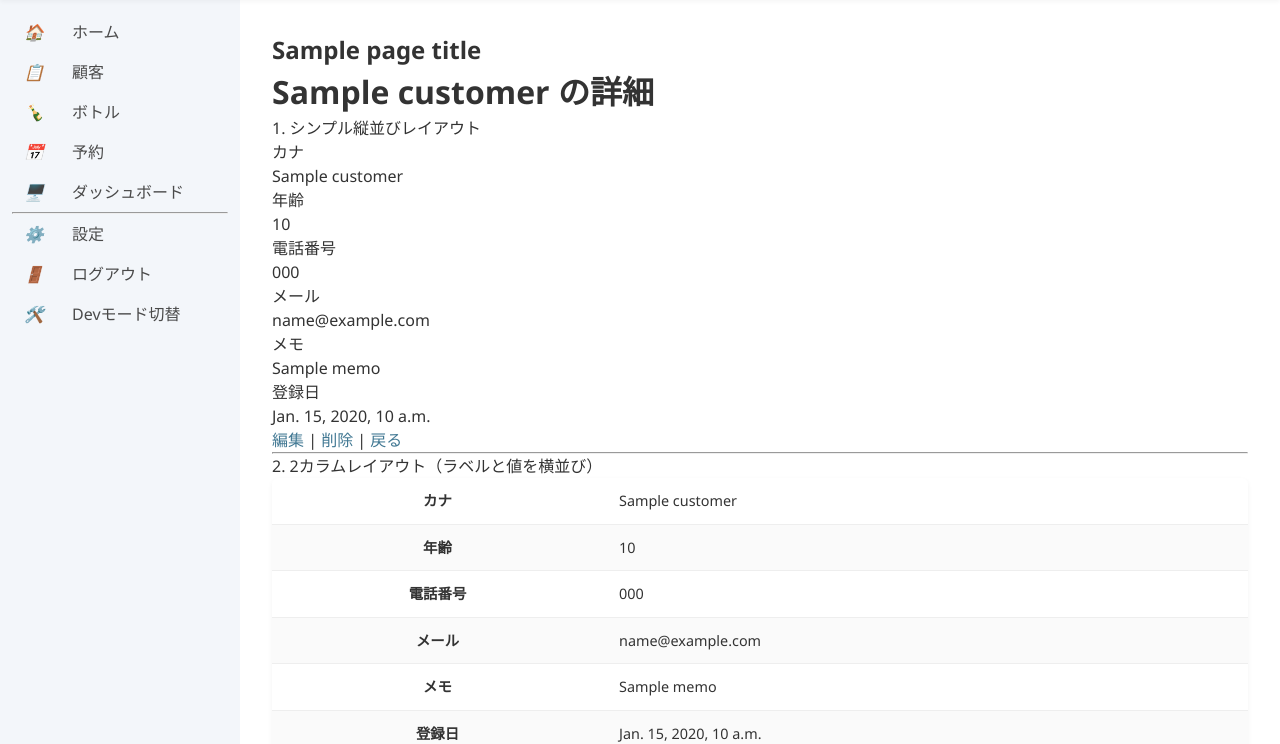
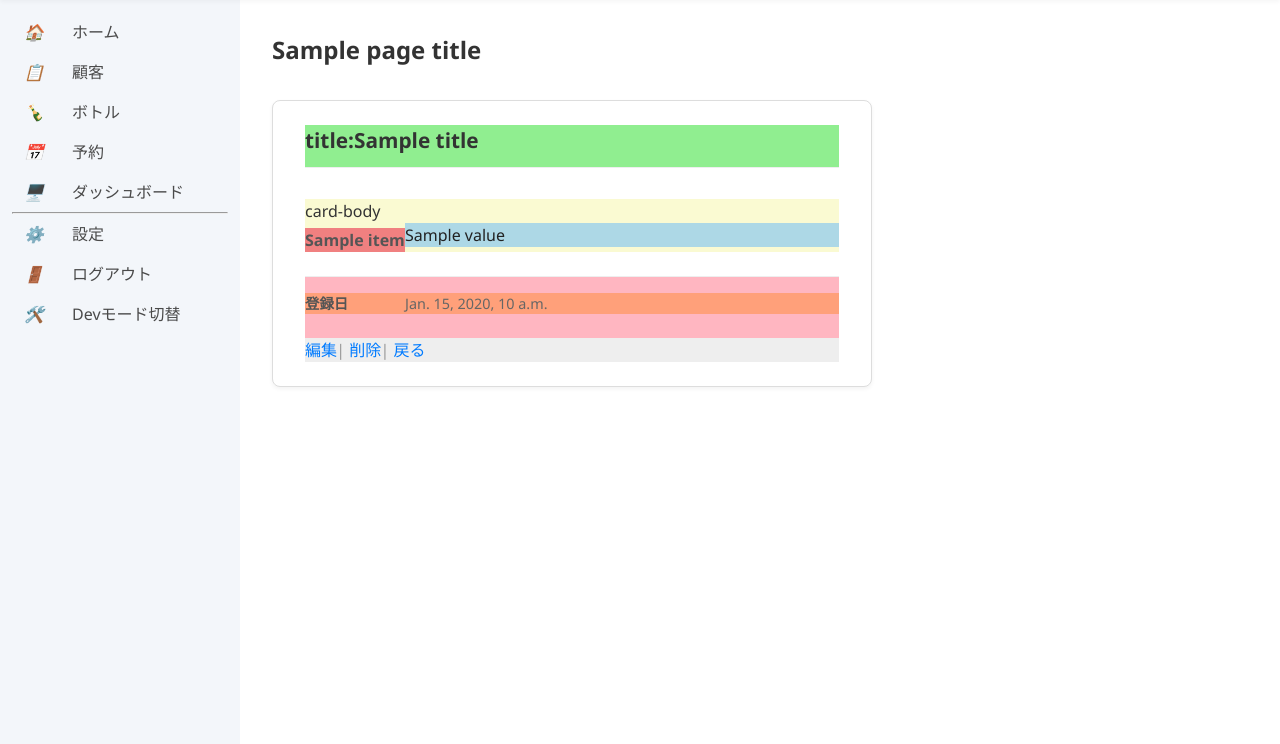
Before and after one commit to hryoko/simplecrm, a Django app: template templates/customers/customer_detail.html in a window 1280 px wide. Shown: the part 56-800 px from the top of the page. Run offline with Django 5.2, Linux system fonts and the light colour scheme; the template is opened without the code that fills it: most values are stand-ins (such as "Sample title", 1, 10 or a date in 2020).

Commit message:
20250701-01 layout

```diff
--- a/scss/_sagyo.scss
+++ b/scss/_sagyo.scss
@@ -314,6 +314,210 @@ input[type="button"] {
   }
 }
 
+// button[type="submit"] {
+//   margin-top: 1em;
+//   padding: 0.6em 1.2em;
+//   background-color: #007bff;
+//   color: white;
+//   border: none;
+//   border-radius: 4px;
+//   font-size: 1em;
+//   cursor: pointer;
+
+//   &:hover {
+//     background-color: #0056b3;
+//   }
+
+//   &:disabled {
+//     background-color: #ccc;
+//     cursor: not-allowed;
+//   }
+// }
+
+/* ------------------------------
+  Card
+------------------------------ */
+.component-card {
+  max-width: 600px;
+  margin: 2em 0;
+  padding: 1.5em 2em;
+  background: #fff;
+  border: 1px solid #ddd;
+  border-radius: 8px;
+  box-shadow: 0 2px 4px rgba(0, 0, 0, 0.05);
+
+  .card-header {
+    background-color: lightgreen;
+
+    h3 {
+      margin-bottom: 1.5em;
+      font-size: 1.3em;
+      border-bottom: 1px solid #eee;
+      padding-bottom: 0.5em;
+    }
+  }
+
+  .card-body {
+    background-color: lightgoldenrodyellow;
+    // padding: 1.5em 0;
+
+    .card-row {
+      display: flex;
+      align-items: flex-start;
+      margin-bottom: 1.2em;
+      // justify-content: flex-start; // 左詰め
+      // padding: 0.1em 0;
+      // border-bottom: 1px solid #f0f0f0;
+
+      .label {
+        background-color: lightcoral;
+        min-width: 100px;
+        font-weight: bold;
+        color: #555;
+        margin-top: 0.3em;
+      }
+
+      .value {
+        background-color: lightblue;
+        flex: 1;
+        color: #222;
+        text-align: left; // ← 左寄せ
+      }
+    }
+  }
+
+  .card-footer {
+    background-color: lightpink;
+    margin-top: 1.5em;
+    padding-top: 1em;
+    border-top: 1px solid #eee;
+
+    .footer-info {
+      background-color: lightsalmon;
+      font-size: 0.9em;
+      color: #666;
+      margin-bottom: 0.8em;
+      display: flex;
+      justify-content: flex-start; // 左詰め
+
+      .label {
+        font-weight: bold;
+        color: #555;
+        min-width: 100px;
+      }
+
+      .value {
+        flex: 1;
+        text-align: left;
+      }
+    }
+
+    .actions {
+      background-color: #eee;
+      margin-top: 1.5em;
+      text-align: left; // ボタンも左寄せにするならここ
+
+      a {
+        margin-right: 0.5em;
+        text-decoration: none;
+        color: #007bff;
+        position: relative;
+
+        &:hover {
+          text-decoration: underline;
+        }
+
+        &:not(:last-child)::after {
+          content: "|";
+          font-size: 1rem;
+          position: absolute;
+          right: -0.5em;
+          /* 縦棒の位置調整 */
+          color: #999;
+        }
+
+        // &:not(:last-child)::after {
+        //   content: '|';
+        //   font-size: 1rem;
+        //   position: absolute;
+        //   top: 50%; // 縦方向の中央位置
+        //   right: -0.5em; // 横方向の調整
+        //   transform: translateY(-50%); // 完全に中央揃え
+        //   color: #999;
+        // }
+
+        &:last-child {
+          margin-right: 0;
+          /* 最後のリンクの右マージンをなくす */
+        }
+      }
+    }
+  }
+
+  &.component-form {
+    input,
+    select,
+    textarea {
+      width: 100%;
+      padding: 0.5em;
+      border: 1px solid #ccc;
+      border-radius: 4px;
+      font-size: 1em;
+    }
+
+    input:focus,
+    textarea:focus,
+    select:focus {
+      border-color: #007bff;
+      outline: none;
+      box-shadow: 0 0 0 3px rgba(0, 123, 255, 0.2);
+    }
+
+    input:disabled,
+    textarea:disabled,
+    select:disabled {
+      background-color: #f5f5f5;
+      color: #999;
+      cursor: not-allowed;
+    }
+
+    ::placeholder {
+      color: #aaa;
+    }
+
+    .error {
+      color: red;
+      font-size: 0.9em;
+      margin-top: 0.3em;
+    }
+
+    label {
+      // display: block;
+      // font-weight: bold;
+      // margin-bottom: 0.3em;
+    }
+
+    // button[type="submit"] {
+    //   margin-top: 1em;
+    //   padding: 0.6em 1.2em;
+    //   background-color: #007bff;
+    //   color: white;
+    //   border: none;
+    //   border-radius: 4px;
+    //   font-size: 1em;
+    //   cursor: pointer;
+
+    //   &:hover {
+    //     background-color: #0056b3;
+    //   }
+
+    //   &:disabled {
+    //     background-color: #ccc;
+    //     cursor: not-allowed;
+    //   }
+  }
+}
+
 /* ------------------------------
   Responsive: モバイル対応
 ------------------------------ */
@@ -341,3 +545,10 @@ input[type="button"] {
 //     padding: 1rem;
 //   }
 // }
+
+// @media (max-width: 640px) {
+//   .form-block {
+//     margin: 1em;
+//     padding: 1em;
+//   }
+// }
--- a/static/css/main.css
+++ b/static/css/main.css
@@ -317,6 +317,131 @@ input[type=button]:hover {
 }
 
 /* ------------------------------
+  Card
+------------------------------ */
+.component-card {
+  max-width: 600px;
+  margin: 2em 0;
+  padding: 1.5em 2em;
+  background: #fff;
+  border: 1px solid #ddd;
+  border-radius: 8px;
+  box-shadow: 0 2px 4px rgba(0, 0, 0, 0.05);
+}
+.component-card .card-header {
+  background-color: lightgreen;
+}
+.component-card .card-header h3 {
+  margin-bottom: 1.5em;
+  font-size: 1.3em;
+  border-bottom: 1px solid #eee;
+  padding-bottom: 0.5em;
+}
+.component-card .card-body {
+  background-color: lightgoldenrodyellow;
+}
+.component-card .card-body .card-row {
+  display: flex;
+  align-items: flex-start;
+  margin-bottom: 1.2em;
+}
+.component-card .card-body .card-row .label {
+  background-color: lightcoral;
+  min-width: 100px;
+  font-weight: bold;
+  color: #555;
+  margin-top: 0.3em;
+}
+.component-card .card-body .card-row .value {
+  background-color: lightblue;
+  flex: 1;
+  color: #222;
+  text-align: left;
+}
+.component-card .card-footer {
+  background-color: lightpink;
+  margin-top: 1.5em;
+  padding-top: 1em;
+  border-top: 1px solid #eee;
+}
+.component-card .card-footer .footer-info {
+  background-color: lightsalmon;
+  font-size: 0.9em;
+  color: #666;
+  margin-bottom: 0.8em;
+  display: flex;
+  justify-content: flex-start;
+}
+.component-card .card-footer .footer-info .label {
+  font-weight: bold;
+  color: #555;
+  min-width: 100px;
+}
+.component-card .card-footer .footer-info .value {
+  flex: 1;
+  text-align: left;
+}
+.component-card .card-footer .actions {
+  background-color: #eee;
+  margin-top: 1.5em;
+  text-align: left;
+}
+.component-card .card-footer .actions a {
+  margin-right: 0.5em;
+  text-decoration: none;
+  color: #007bff;
+  position: relative;
+}
+.component-card .card-footer .actions a:hover {
+  text-decoration: underline;
+}
+.component-card .card-footer .actions a:not(:last-child)::after {
+  content: "|";
+  font-size: 1rem;
+  position: absolute;
+  right: -0.5em;
+  /* 縦棒の位置調整 */
+  color: #999;
+}
+.component-card .card-footer .actions a:last-child {
+  margin-right: 0;
+  /* 最後のリンクの右マージンをなくす */
+}
+.component-card.component-form input,
+.component-card.component-form select,
+.component-card.component-form textarea {
+  width: 100%;
+  padding: 0.5em;
+  border: 1px solid #ccc;
+  border-radius: 4px;
+  font-size: 1em;
+}
+.component-card.component-form input:focus,
+.component-card.component-form textarea:focus,
+.component-card.component-form select:focus {
+  border-color: #007bff;
+  outline: none;
+  box-shadow: 0 0 0 3px rgba(0, 123, 255, 0.2);
+}
+.component-card.component-form input:disabled,
+.component-card.component-form textarea:disabled,
+.component-card.component-form select:disabled {
+  background-color: #f5f5f5;
+  color: #999;
+  cursor: not-allowed;
+}
+.component-card.component-form ::-moz-placeholder {
+  color: #aaa;
+}
+.component-card.component-form ::placeholder {
+  color: #aaa;
+}
+.component-card.component-form .error {
+  color: red;
+  font-size: 0.9em;
+  margin-top: 0.3em;
+}
+/* ------------------------------
   Responsive: モバイル対応
 ------------------------------ */
 /* ------------------------------
--- /dev/null
+++ b/templates/components/_detail_card.html
@@ -0,0 +1,37 @@
+{% comment %} {% extends "components/_card_base.html" %} {% endcomment %}
+<div class="component-card">
+
+<div class="card-header">
+  {% if title %}
+  <h3>title:{{ title }}</h3>
+  {% endif %}
+</div>
+
+{% comment %} {% block card_body %} {% endcomment %}
+<div class="card-body">
+  card-body
+  {% for item in details %}
+    <div class="card-row">
+      <span class="label">{{ item.label }}</span>
+      <span class="value">{{ item.value }}</span>
+    </div>
+  {% endfor %}
+{% comment %} {% endblock %} {% endcomment %}
+</div>
+
+{% comment %} {% block card_footer %} {% endcomment %}
+<div class="card-footer">
+  {% if created_at %}
+    <div class="footer-info">
+      <span class="label">登録日</span>
+      <span class="value">{{ created_at }}</span>
+    </div>
+  {% endif %}
+
+  <div class="actions">
+  {% if update_url %}<a href="{{ update_url }}">編集</a>{% endif %}
+  {% if delete_url %}<a href="{{ delete_url }}">削除</a>{% endif %}
+  {% if back_url %}<a href="{{ back_url }}">戻る</a>{% endif %}
+</div><!-- card-footer -->
+{% comment %} {% endblock %} {% endcomment %}
+</div> <!-- component-card -->
--- a/templates/customers/customer_detail.html
+++ b/templates/customers/customer_detail.html
@@ -1,58 +1,14 @@
 {% extends 'base.html' %}
-{% block title %}詳細{% endblock %}
 
 {% block content %}
-<h1>{{ customer.name }} の詳細</h1>
+{% comment %} {% include 'components/_detail_card.html' with
+    title=customer.name
+    details=details
+    created_at=created_at
+    update_url=update_url
+    delete_url=delete_url
+    back_url=back_url %} {% endcomment %}
 
-<div>1. シンプル縦並びレイアウト</div>
-<dl>
-  <dt>カナ</dt><dd>{{ customer.name_kana }}</dd>
-  <dt>年齢</dt><dd>{{ customer.age }}</dd>
-  <dt>電話番号</dt><dd>{{ customer.phone }}</dd>
-  <dt>メール</dt><dd>{{ customer.email }}</dd>
-  <dt>メモ</dt><dd>{{ customer.memo }}</dd>
-  <dt>登録日</dt><dd>{{ customer.created_at }}</dd>
-</dl>
-
-<div class="actions">
-  <a href="{% url 'customers:update' customer.pk %}">編集</a> |
-  <a href="{% url 'customers:delete' customer.pk %}">削除</a> |
-  <a href="{% url 'customers:list' %}">戻る</a>
-</div>
-
-<hr>
-<div>2. 2カラムレイアウト（ラベルと値を横並び）</div>
-<table class="detail-table">
-  <tr><th>カナ</th><td>{{ customer.name_kana }}</td></tr>
-  <tr><th>年齢</th><td>{{ customer.age }}</td></tr>
-  <tr><th>電話番号</th><td>{{ customer.phone }}</td></tr>
-  <tr><th>メール</th><td>{{ customer.email }}</td></tr>
-  <tr><th>メモ</th><td>{{ customer.memo }}</td></tr>
-  <tr><th>登録日</th><td>{{ customer.created_at }}</td></tr>
-</table>
-
-<div class="actions">
-  <a href="{% url 'customers:update' customer.pk %}">編集</a> |
-  <a href="{% url 'customers:delete' customer.pk %}">削除</a> |
-  <a href="{% url 'customers:list' %}">戻る</a>
-</div>
-
-<hr>
-<div>3. カード風デザイン（余白とボーダーで見やすく）</div>
-<div class="customer-card">
-  <h1>{{ customer.name }} の詳細</h1>
-  <p><strong>カナ:</strong> {{ customer.name_kana }}</p>
-  <p><strong>年齢:</strong> {{ customer.age }}</p>
-  <p><strong>電話番号:</strong> {{ customer.phone }}</p>
-  <p><strong>メール:</strong> {{ customer.email }}</p>
-  <p><strong>メモ:</strong> {{ customer.memo }}</p>
-  <p><strong>登録日:</strong> {{ customer.created_at }}</p>
-
-  <div class="actions">
-    <a href="{% url 'customers:update' customer.pk %}">編集</a> |
-    <a href="{% url 'customers:delete' customer.pk %}">削除</a> |
-    <a href="{% url 'customers:list' %}">戻る</a>
-  </div>
-</div>
+{% include 'components/_detail_card.html' %}
 
 {% endblock %}
```
Also changed, not shown: apps/customers/views.py (+42 -0 lines), apps/reservations/views.py (+38 -5 lines), templates/components/_card_base.html (added, +41 -0 lines), templates/components/_form_card.html (added, +29 -0 lines), templates/customers/customer_form.html (+3 -7 lines), templates/partials/dev_toggle.html (line endings or trailing spaces), 2 other files.
